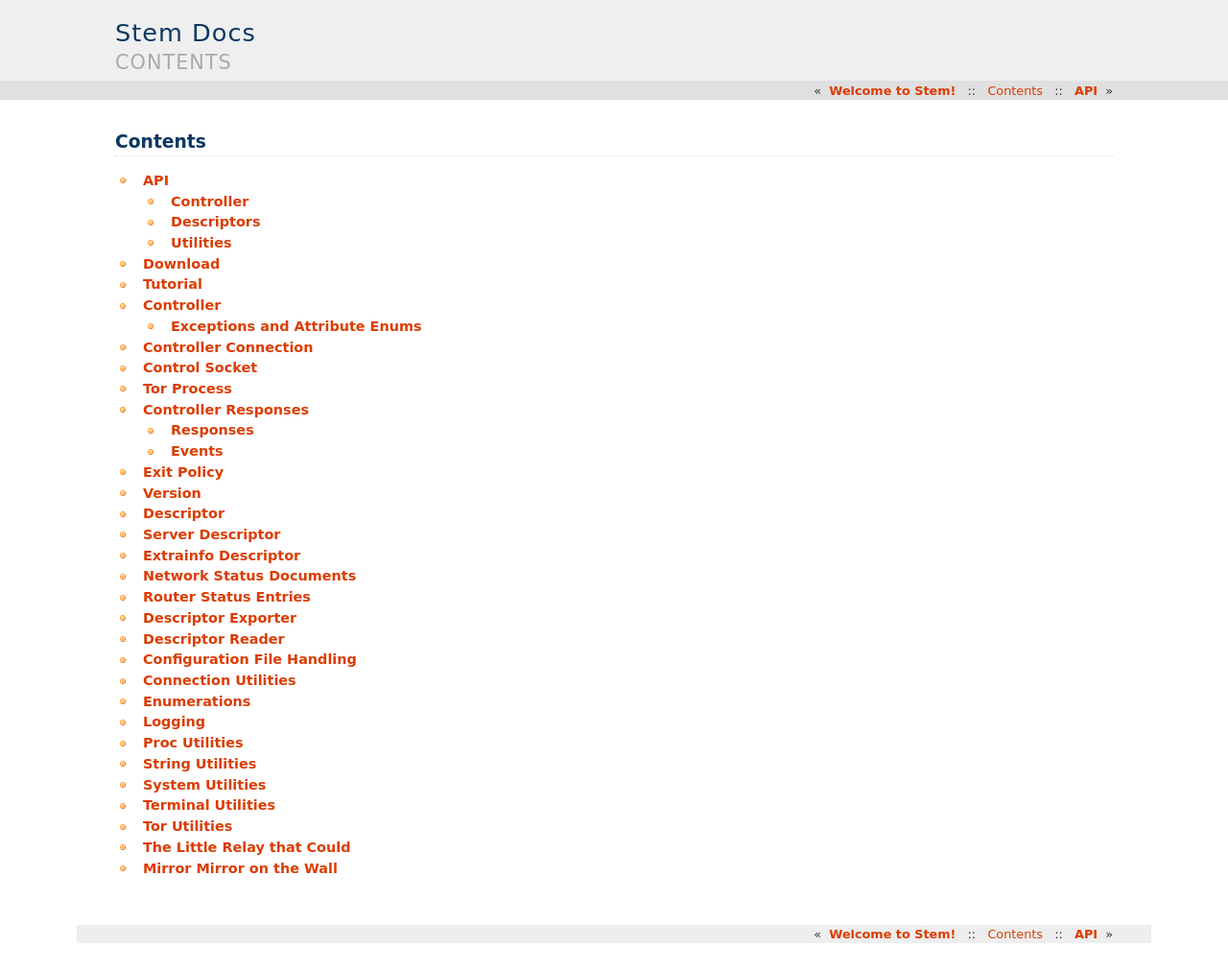
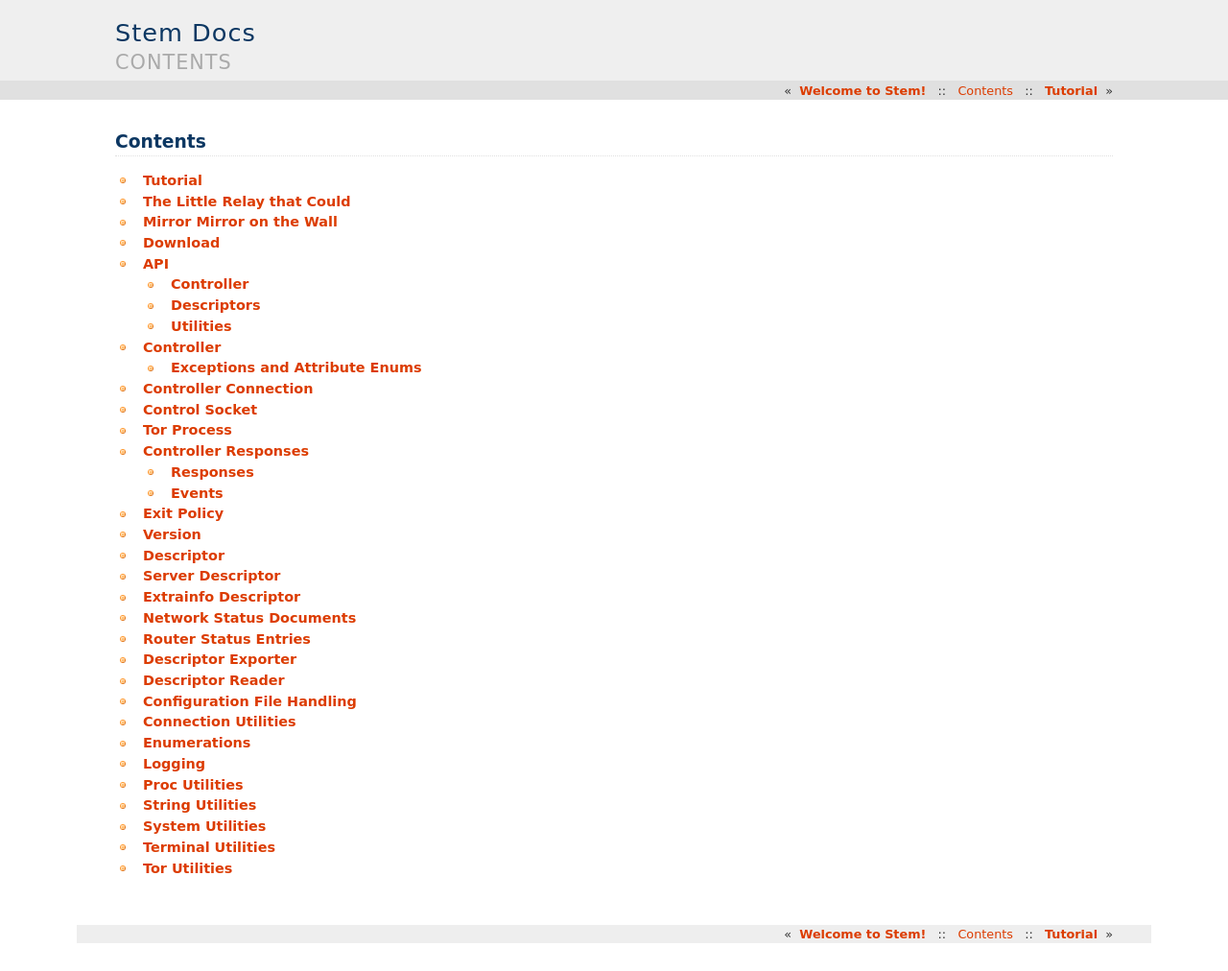
Before and after one commit to torproject/stem, a Sphinx documentation site: the page built from docs/contents.rst, in a window 1280 px wide. Shown: the whole page at 96% size. Built offline with Sphinx 7.4.7, drawn with Linux system fonts in a browser that asks for light colours; some of the changed lines change nothing that is shown.

Commit message:
Rearranging contents
The contents determine the next/previous links in the page's upper right. In
general these don't make sense (there's not really a logical order to our API),
but for the tutorial it's nice if they link to each other.

```diff
--- a/docs/contents.rst
+++ b/docs/contents.rst
@@ -4,9 +4,13 @@
 .. toctree::
    :maxdepth: 2
 
+   tutorial
+   tutorial/the_little_relay_that_could
+   tutorial/mirror_mirror_on_the_wall
+
+   download
+
    api
-   download
-   tutorial
 
    api/control
    api/connection
@@ -35,6 +39,3 @@
    api/util/system
    api/util/term
    api/util/tor_tools
-
-   tutorial/the_little_relay_that_could
-   tutorial/mirror_mirror_on_the_wall
```
